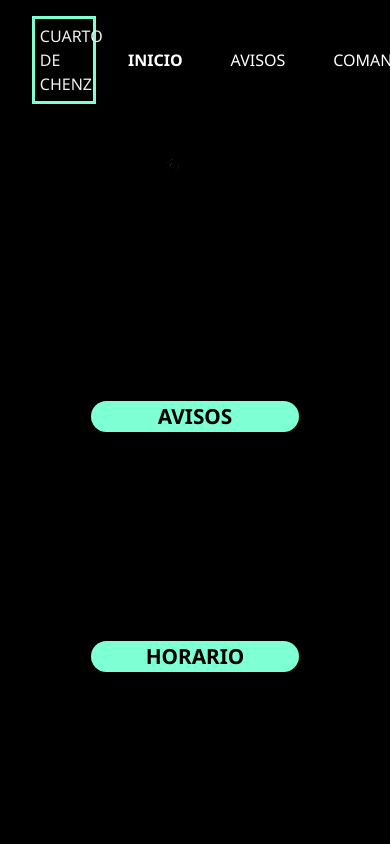
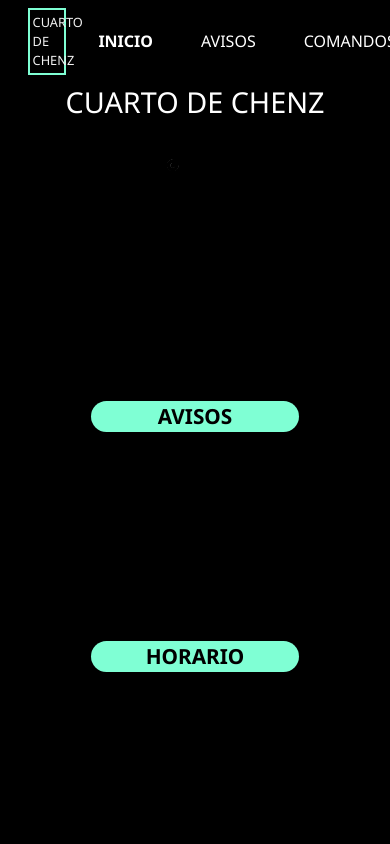
Before and after one commit to lucianoontiveros/sitecuartodechenz, a React (Vite) app: page / in a window 390 px wide. Shown: the top 844 px of the page. Built offline with nearby package versions, Linux system fonts and the light colour scheme; no server answers.

Commit message:
Fix: Make navbar fully responsive
- Added responsive breakpoints for 768px, 480px, and 320px
- Adjusted logo size and padding for mobile devices
- Optimized menu container width and spacing
- Reduced font sizes and button sizes progressively
- Improved touch targets for mobile interaction

```diff
--- a/src/Components/navbar.css
+++ b/src/Components/navbar.css
@@ -78,3 +78,81 @@
   background-color: white;
   color: black !important;
 }
+
+/* Responsive Design */
+@media (max-width: 768px) {
+  .navbar_container {
+    padding: 0.75rem 1rem;
+  }
+
+  .logo_container {
+    min-width: 3.5em;
+    font-size: 0.9rem;
+    padding: 0.25em;
+  }
+
+  .contariner_links {
+    min-width: 80%;
+    max-width: 90%;
+    border-radius: 0.8em;
+  }
+
+  .contariner_links .link_items {
+    font-size: 1.1rem;
+    margin: 0.8em 0.5em;
+    padding: 0.5em 0;
+  }
+
+  .login-button {
+    padding: 0.6rem 1.2rem;
+    font-size: 0.9rem;
+    margin: 0.5em 0;
+  }
+}
+
+@media (max-width: 480px) {
+  .navbar_container {
+    padding: 0.5rem 0.75rem;
+  }
+
+  .logo_container {
+    min-width: 3em;
+    font-size: 0.8rem;
+    padding: 0.2em;
+  }
+
+  .contariner_links {
+    min-width: 85%;
+    max-width: 95%;
+    border-radius: 0.6em;
+  }
+
+  .contariner_links .link_items {
+    font-size: 1rem;
+    margin: 0.6em 0.3em;
+    padding: 0.4em 0;
+  }
+
+  .login-button {
+    padding: 0.5rem 1rem;
+    font-size: 0.85rem;
+    margin: 0.4em 0;
+  }
+}
+
+@media (max-width: 320px) {
+  .logo_container {
+    font-size: 0.7rem;
+    min-width: 2.8em;
+  }
+
+  .contariner_links .link_items {
+    font-size: 0.9rem;
+    margin: 0.5em 0.2em;
+  }
+
+  .login-button {
+    padding: 0.4rem 0.8rem;
+    font-size: 0.8rem;
+  }
+}
```
